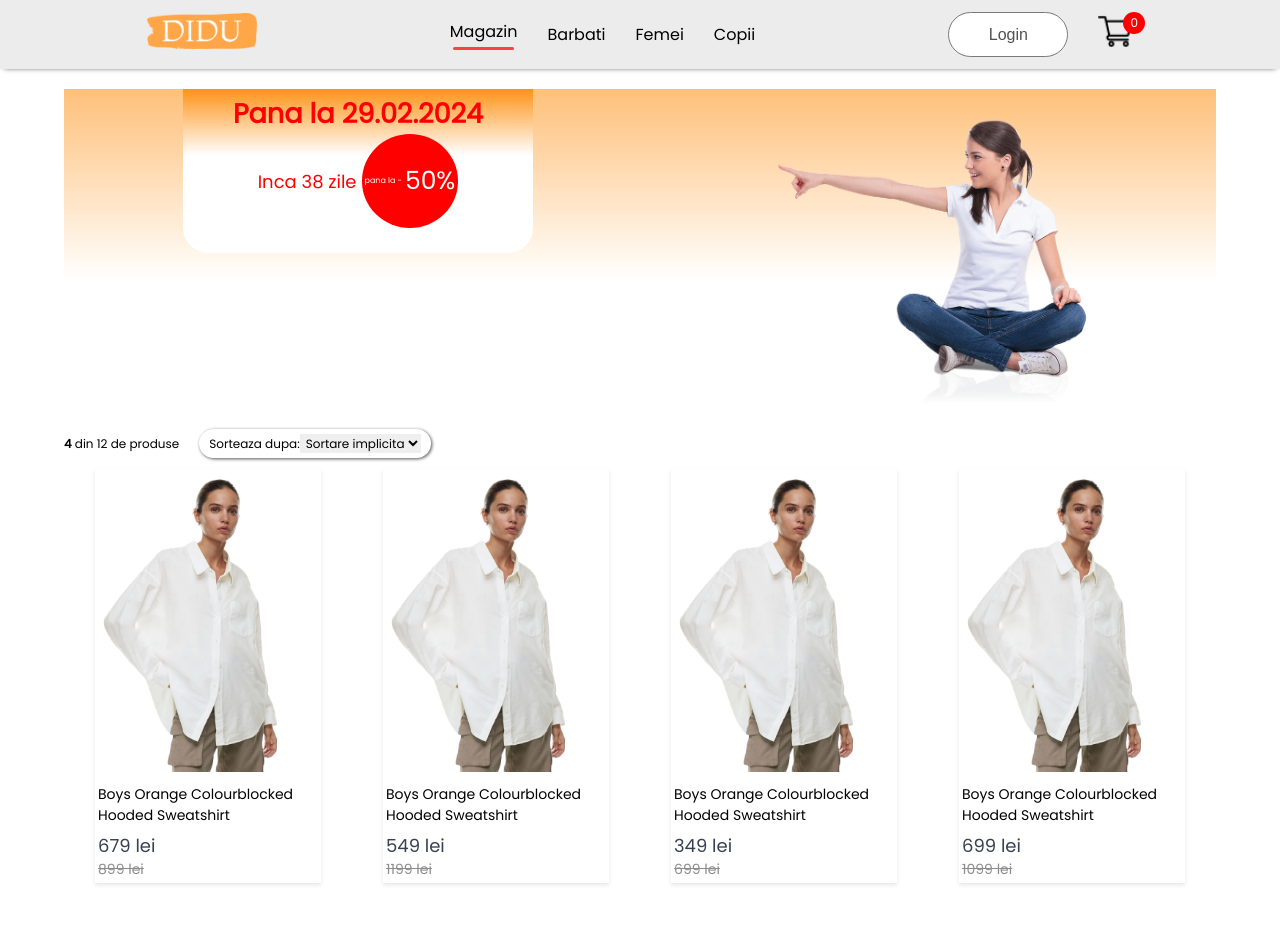
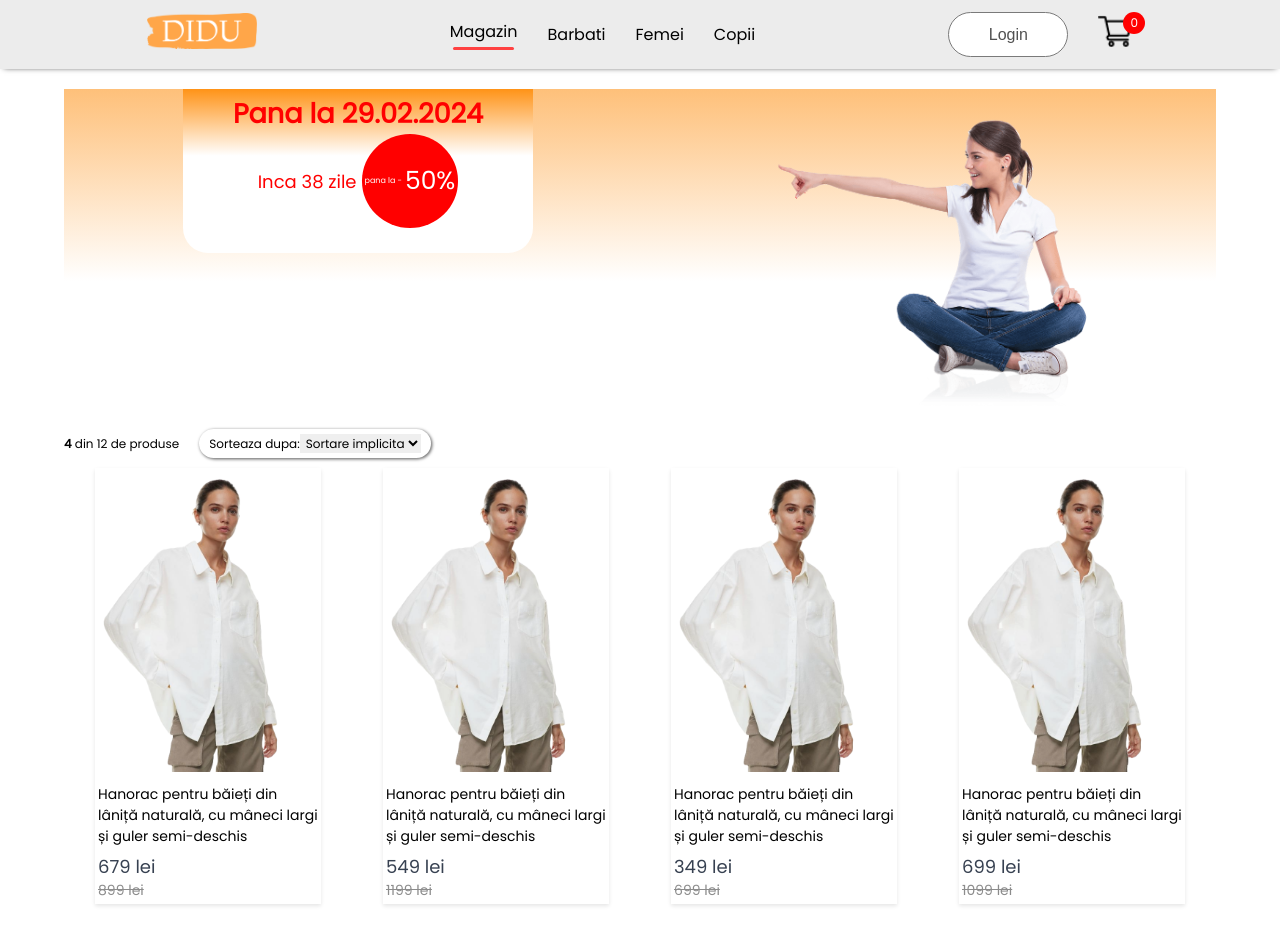
Before and after one commit to reacter04/didu_shop_frontend, a React (Create React App) app: page /kids in a window 1280 px wide. Shown: the top 952 px of the page. Built offline with nearby package versions, Linux system fonts and the light colour scheme.

Commit message:
finisata navigarea la filtrare

```diff
--- a/src/Components/Assets/allProducts.js
+++ b/src/Components/Assets/allProducts.js
@@ -2,7 +2,6 @@ import p1_img from "./product_1.png";
 import p2_img from "./product_2.png";
 import p3_img from "./product_3.png";
 import p4_img from "./product_4.png";
-
 
 let allProducts = [
   {
@@ -343,7 +342,7 @@ let allProducts = [
   },
   {
     id: 25,
-    name: "Boys Orange Colourblocked Hooded Sweatshirt",
+    name: "Hanorac pentru băieți din lâniță naturală, cu mâneci largi și guler semi-deschis",
     category: "kid",
     images: [p1_img, p2_img, p3_img, p4_img],
     newPrice: 679,
@@ -357,7 +356,7 @@ let allProducts = [
   },
   {
     id: 26,
-    name: "Boys Orange Colourblocked Hooded Sweatshirt",
+    name: "Hanorac pentru băieți din lâniță naturală, cu mâneci largi și guler semi-deschis",
     category: "kid",
     images: [p1_img, p2_img, p3_img, p4_img],
     newPrice: 549,
@@ -371,7 +370,7 @@ let allProducts = [
   },
   {
     id: 27,
-    name: "Boys Orange Colourblocked Hooded Sweatshirt",
+    name: "Hanorac pentru băieți din lâniță naturală, cu mâneci largi și guler semi-deschis",
     category: "kid",
     images: [p1_img, p2_img, p3_img, p4_img],
     newPrice: 349,
@@ -385,7 +384,7 @@ let allProducts = [
   },
   {
     id: 28,
-    name: "Boys Orange Colourblocked Hooded Sweatshirt",
+    name: "Hanorac pentru băieți din lâniță naturală, cu mâneci largi și guler semi-deschis",
     category: "kid",
     images: [p1_img, p2_img, p3_img, p4_img],
     newPrice: 699,
@@ -399,7 +398,7 @@ let allProducts = [
   },
   {
     id: 29,
-    name: "Boys Orange Colourblocked Hooded Sweatshirt",
+    name: "Hanorac pentru băieți din lâniță naturală, cu mâneci largi și guler semi-deschis",
     category: "kid",
     images: [p1_img, p2_img, p3_img, p4_img],
     newPrice: 699,
@@ -413,7 +412,7 @@ let allProducts = [
   },
   {
     id: 30,
-    name: "Boys Orange Colourblocked Hooded Sweatshirt",
+    name: "Hanorac pentru băieți din lâniță naturală, cu mâneci largi și guler semi-deschis",
     category: "kid",
     images: [p1_img, p2_img, p3_img, p4_img],
     newPrice: 759,
@@ -427,7 +426,7 @@ let allProducts = [
   },
   {
     id: 31,
-    name: "Boys Orange Colourblocked Hooded Sweatshirt",
+    name: "Hanorac pentru băieți din lâniță naturală, cu mâneci largi și guler semi-deschis",
     category: "kid",
     images: [p1_img, p2_img, p3_img, p4_img],
     newPrice: 529,
@@ -441,7 +440,7 @@ let allProducts = [
   },
   {
     id: 32,
-    name: "Boys Orange Colourblocked Hooded Sweatshirt",
+    name: "Hanorac pentru băieți din lâniță naturală, cu mâneci largi și guler semi-deschis",
     category: "kid",
     images: [p1_img, p2_img, p3_img, p4_img],
     newPrice: 649,
@@ -455,7 +454,7 @@ let allProducts = [
   },
   {
     id: 33,
-    name: "Boys Orange Colourblocked Hooded Sweatshirt",
+    name: "Hanorac pentru băieți din lâniță naturală, cu mâneci largi și guler semi-deschis",
     category: "kid",
     images: [p1_img, p2_img, p3_img, p4_img],
     newPrice: 599,
@@ -469,7 +468,7 @@ let allProducts = [
   },
   {
     id: 34,
-    name: "Boys Orange Colourblocked Hooded Sweatshirt",
+    name: "Hanorac pentru băieți din lâniță naturală, cu mâneci largi și guler semi-deschis",
     category: "kid",
     images: [p1_img, p2_img, p3_img, p4_img],
     newPrice: 489,
@@ -483,7 +482,7 @@ let allProducts = [
   },
   {
     id: 35,
-    name: "Boys Orange Colourblocked Hooded Sweatshirt",
+    name: "Hanorac pentru băieți din lâniță naturală, cu mâneci largi și guler semi-deschis",
     category: "kid",
     images: [p1_img, p2_img, p3_img, p4_img],
     newPrice: 849,
@@ -497,7 +496,7 @@ let allProducts = [
   },
   {
     id: 36,
-    name: "Boys Orange Colourblocked Hooded Sweatshirt",
+    name: "Hanorac pentru băieți din lâniță naturală, cu mâneci largi și guler semi-deschis",
     category: "kid",
     images: [p1_img, p2_img, p3_img, p4_img],
     newPrice: 1199,
--- a/src/Components/Assets/newCollection.js
+++ b/src/Components/Assets/newCollection.js
@@ -19,7 +19,7 @@ let newCollection = [
   },
   {
     id: 35,
-    name: "Boys Orange Colourblocked Hooded Sweatshirt",
+    name: "Hanorac pentru băieți din lâniță naturală, cu mâneci largi și guler semi-deschis",
     images: [p1_img, p2_img, p3_img, p4_img],
     newPrice: 849,
     oldPrice: 1199,
@@ -97,7 +97,7 @@ let newCollection = [
   },
   {
     id: 28,
-    name: "Boys Orange Colourblocked Hooded Sweatshirt",
+    name: "Hanorac pentru băieți din lâniță naturală, cu mâneci largi și guler semi-deschis",
     images: [p1_img, p2_img, p3_img, p4_img],
     newPrice: 649,
     oldPrice: 999,
--- a/src/Pages/ShopCategory.jsx
+++ b/src/Pages/ShopCategory.jsx
@@ -1,49 +1,61 @@
-import React, { useState,  useContext, useMemo } from "react";
+import React, { useState, useContext, useMemo, useEffect } from "react";
 import "./CSS/ShopCategory.css";
 import { ShopContext } from "../Context/ShopContext";
 import Item from "../Components/Item/Item";
 import banner from "../Components/Assets/banner.png";
+import { useSearchParams } from "react-router-dom";
 
 const numberOfAddedItems = 4;
 
 function ShopCategory({ category }) {
   const { allProducts } = useContext(ShopContext);
-  const selectedProducts = allProducts.filter(
+  const selectedProductsByGender = allProducts.filter(
     (item) => category === item.category && item
   );
 
   const [loadedContent, setLoadedContent] = useState(numberOfAddedItems);
-  const [sortingCriterion, setSortingCriterion] = useState("default");
-  const [filteredProducts, setFilteredProducts] = useState(selectedProducts);
-  const [currentDate] = useState(new Date())
+  const [filteredProducts, setFilteredProducts] = useState(
+    selectedProductsByGender
+  );
+  const [currentDate] = useState(new Date());
+  const [searchParams, setSearchParams] = useSearchParams();
+  const filteredByCriterion = searchParams.get("filteredBy");
 
   const remainingDays = useMemo(() => {
-    const untilDate = new Date('2024-02-29');
+    const untilDate = new Date("2024-02-29");
     const differenceInMilliseconds = untilDate - currentDate;
-    const convertedRemainingDays = Math.ceil(differenceInMilliseconds / (1000 * 60 * 60 * 24));
+    const convertedRemainingDays = Math.ceil(
+      differenceInMilliseconds / (1000 * 60 * 60 * 24)
+    );
     return convertedRemainingDays;
   }, [currentDate]);
 
   const handleLoadMore = () => {
-    loadedContent + numberOfAddedItems <= selectedProducts.length
+    loadedContent + numberOfAddedItems <= selectedProductsByGender.length
       ? setLoadedContent((prev) => prev + numberOfAddedItems)
-      : setLoadedContent(() => selectedProducts.length);
+      : setLoadedContent(() => selectedProductsByGender.length);
   };
 
-  const handleSelectedCriterion = (criterion) => {
-    setSortingCriterion(criterion);
-    let sortedProducts = [...filteredProducts];
+  const handleSelectedCriterion = (e) => {
+    e.preventDefault();
+    const criterion = e.target.value;
+    if (criterion === "default") {
+      setSearchParams("");
+      setFilteredProducts(selectedProductsByGender);
+    } else setSearchParams({ filteredBy: `${criterion}` });
+  };
 
-    if (criterion === "default") {
-      setFilteredProducts((prev) => [...prev]);
-    } else if (criterion === "new price") {
-      sortedProducts.sort((a, b) => a.newPrice - b.newPrice);
-      setFilteredProducts(sortedProducts);
-    } else if (criterion === "old price") {
-      sortedProducts.sort((a, b) => a.oldPrice - b.oldPrice);
-      setFilteredProducts(sortedProducts);
+  useEffect(() => {
+    if (filteredByCriterion === "new-price") {
+      setFilteredProducts((prev) =>
+        prev.slice().sort((a, b) => a.newPrice - b.newPrice)
+      );
+    } else if (filteredByCriterion === "old-price") {
+      setFilteredProducts((prev) =>
+        prev.slice().sort((a, b) => a.oldPrice - b.oldPrice)
+      );
     }
-  };
+  }, [filteredByCriterion]);
 
   const visibleProducts = filteredProducts.slice(0, loadedContent);
 
@@ -64,19 +76,19 @@ function ShopCategory({ category }) {
       </div>
       <div className="shop-category-index-sort">
         <p>
-          <span>{visibleProducts.length} </span>din {selectedProducts.length} de
-          produse
+          <span>{visibleProducts.length} </span>din{" "}
+          {selectedProductsByGender.length} de produse
         </p>
         <div className="shop-category-sort">
           <label htmlFor="sortOptions">Sorteaza dupa:</label>
           <select
-            onChange={(e) => handleSelectedCriterion(e.target.value)}
+            onChange={(e) => handleSelectedCriterion(e)}
             id="sortOptions"
-            name={sortingCriterion}
+            name={filteredByCriterion}
           >
             <option value="default">Sortare implicita</option>
-            <option value="new price">Pret nou</option>
-            <option value="old price">Pret vechi</option>
+            <option value="new-price">Pret nou</option>
+            <option value="old-price">Pret vechi</option>
           </select>
         </div>
       </div>
@@ -93,7 +105,7 @@ function ShopCategory({ category }) {
         ))}
       </div>
       <div onClick={() => handleLoadMore()} className="shopcategory-load-more">
-        {loadedContent === selectedProducts.length
+        {loadedContent === selectedProductsByGender.length
           ? "Nu mai sunt produse"
           : "Arata mai mult"}
       </div>
```
